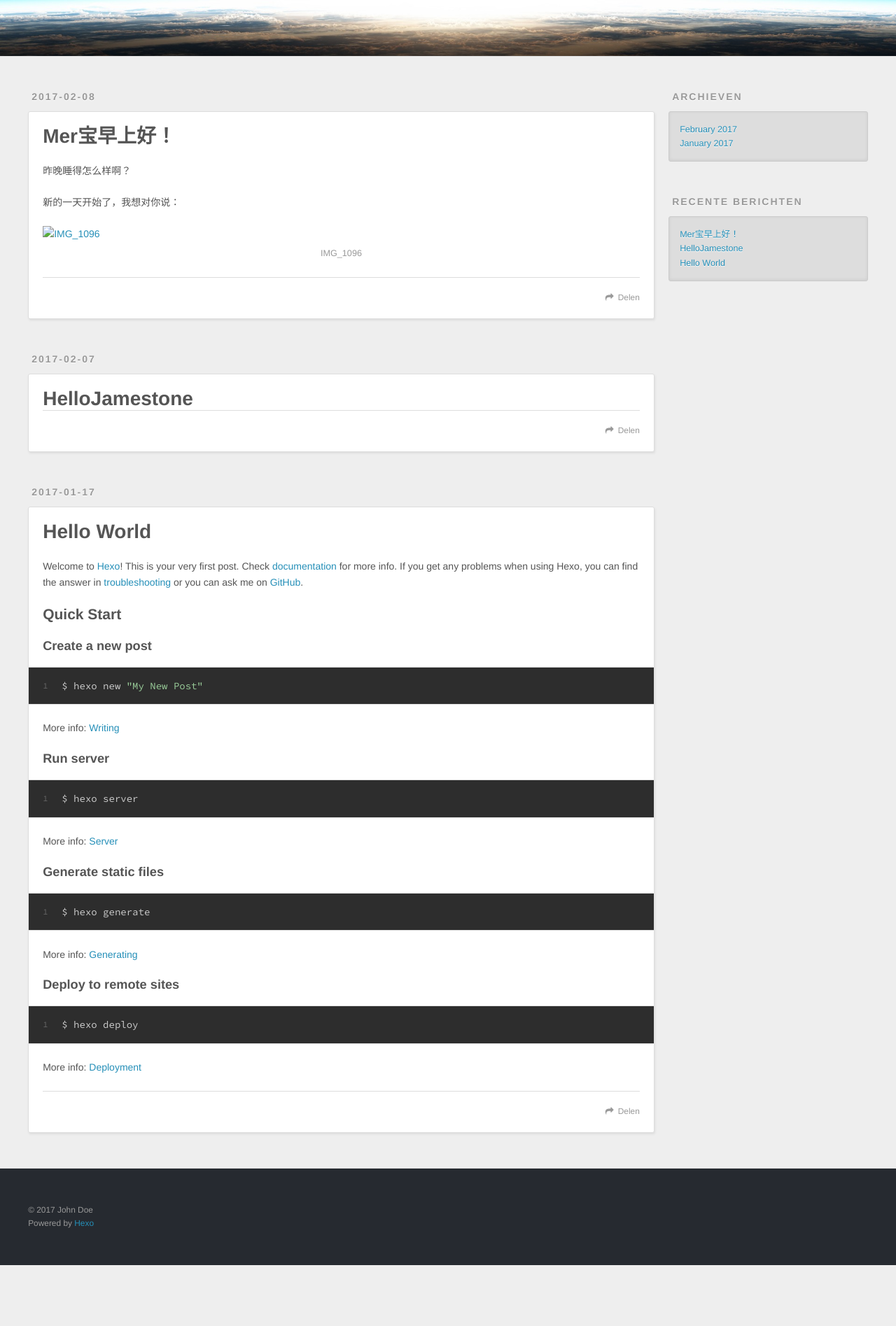
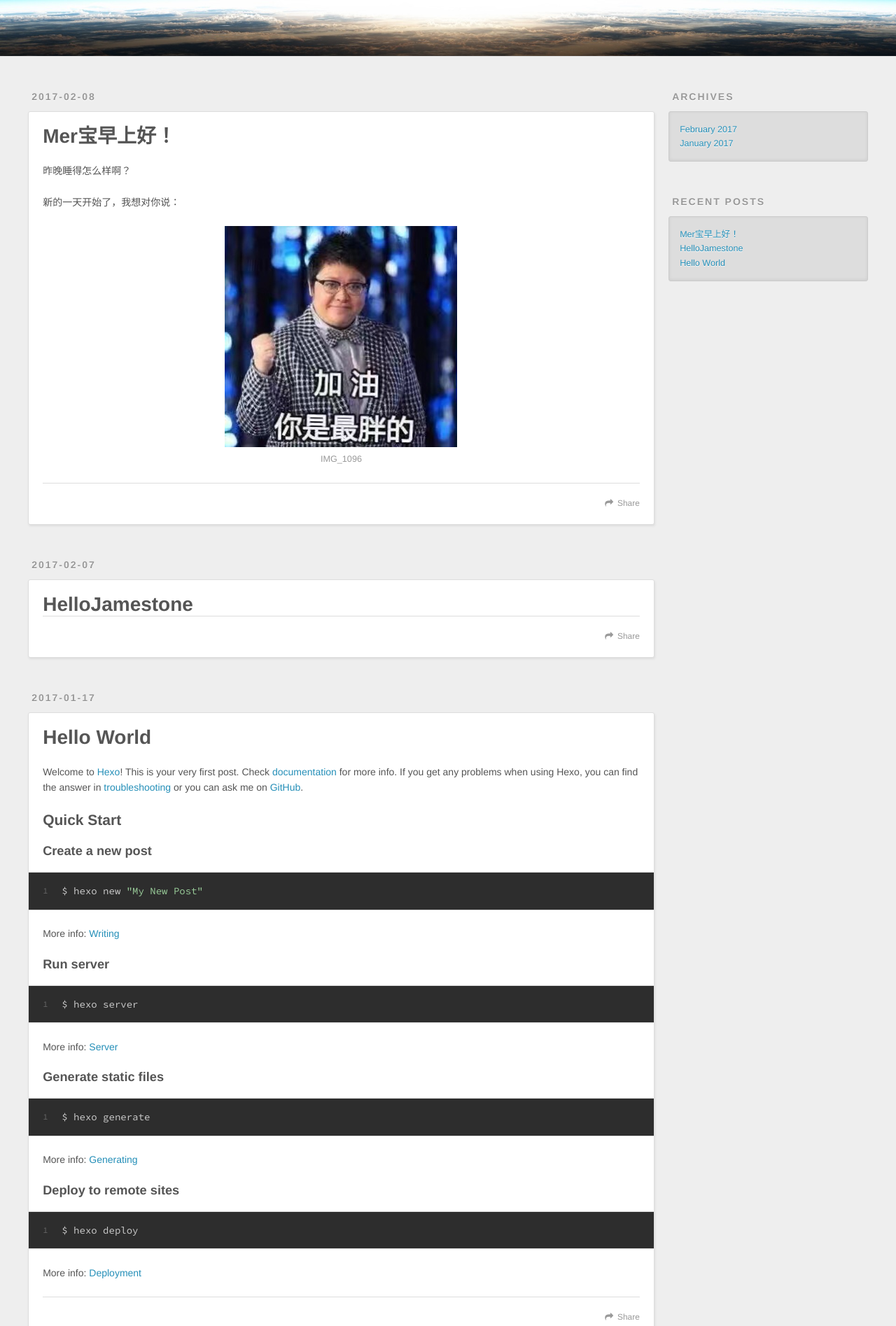
Before and after one commit to Jamestone/Jamestone.github.io, a plain HTML site: page index.html in a window 1280 px wide. Shown: the part 220-2115 px from the top of the page at 70% size. Before the commit the page ends 2028 px from the top, so only its background shows below. Drawn offline with nearby package versions, Linux system fonts and the light colour scheme.

Commit message:
Site updated: 2017-02-08 08:37:42

```diff
--- a/index.html
+++ b/index.html
@@ -50,7 +50,7 @@
 
           <a id="nav-rss-link" class="nav-icon" href="/atom.xml" title="RSS Feed"></a>
 
-        <a id="nav-search-btn" class="nav-icon" title="Zoeken"></a>
+        <a id="nav-search-btn" class="nav-icon" title="Search"></a>
       </nav>
       <div id="search-form-wrap">
         <form action="//google.com/search" method="get" accept-charset="UTF-8" class="search-form"><input type="search" name="q" results="0" class="search-form-input" placeholder="Search"><button type="submit" class="search-form-submit">&#xF002;</button><input type="hidden" name="sitesearch" value="http://yoursite.com"></form>
@@ -85,12 +85,12 @@
 
         <p>昨晚睡得怎么样啊？</p>
 <p>新的一天开始了，我想对你说：</p>
-<p><img src="/source/image/1096.jpg" alt="IMG_1096"></p>
+<p><img src="/image/1096.jpg" alt="IMG_1096"></p>
 
 
     </div>
     <footer class="article-footer">
-      <a data-url="http://yoursite.com/2017/02/08/Mer宝早上好！/" data-id="ciyw8574e0000215equm1pz42" class="article-share-link">Delen</a>
+      <a data-url="http://yoursite.com/2017/02/08/Mer宝早上好！/" data-id="ciyw87kq200002n5ezljdokc2" class="article-share-link">Share</a>
 
 
     </footer>
@@ -126,7 +126,7 @@
 
     </div>
     <footer class="article-footer">
-      <a data-url="http://yoursite.com/2017/02/07/HelloJamestone/" data-id="ciyw8574i0001215evk1epnls" class="article-share-link">Delen</a>
+      <a data-url="http://yoursite.com/2017/02/07/HelloJamestone/" data-id="ciyw87kq700012n5euqu5qw5j" class="article-share-link">Share</a>
 
 
     </footer>
@@ -171,7 +171,7 @@
 
     </div>
     <footer class="article-footer">
-      <a data-url="http://yoursite.com/2017/01/17/hello-world/" data-id="ciyw8574k0002215epgt8x8ah" class="article-share-link">Delen</a>
+      <a data-url="http://yoursite.com/2017/01/17/hello-world/" data-id="ciyw87kqb00022n5ev0gy3uvs" class="article-share-link">Share</a>
 
 
     </footer>
@@ -196,7 +196,7 @@
 
 
   <div class="widget-wrap">
-    <h3 class="widget-title">Archieven</h3>
+    <h3 class="widget-title">Archives</h3>
     <div class="widget">
       <ul class="archive-list"><li class="archive-list-item"><a class="archive-list-link" href="/archives/2017/02/">February 2017</a></li><li class="archive-list-item"><a class="archive-list-link" href="/archives/2017/01/">January 2017</a></li></ul>
     </div>
@@ -206,7 +206,7 @@
 
 
   <div class="widget-wrap">
-    <h3 class="widget-title">Recente berichten</h3>
+    <h3 class="widget-title">Recent Posts</h3>
     <div class="widget">
       <ul>
 
```
Also changed, not shown: 2017/01/17/hello-world/index.html (+5 -5 lines), 2017/02/07/HelloJamestone/index.html (+6 -6 lines), 2017/02/08/Mer宝早上好！/index.html (+9 -9 lines), archives/2017/01/index.html (+4 -4 lines), archives/2017/02/index.html (+4 -4 lines), archives/2017/index.html (+4 -4 lines), archives/index.html (+4 -4 lines).
